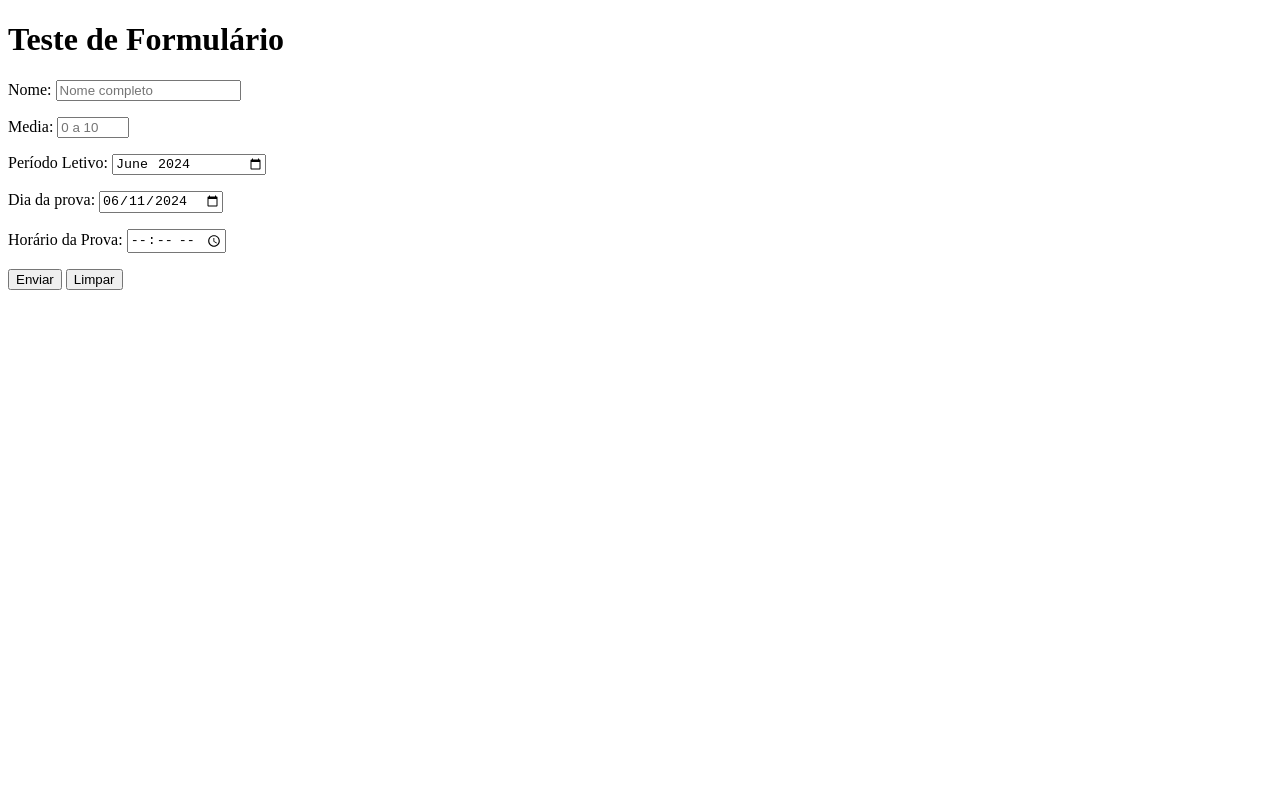
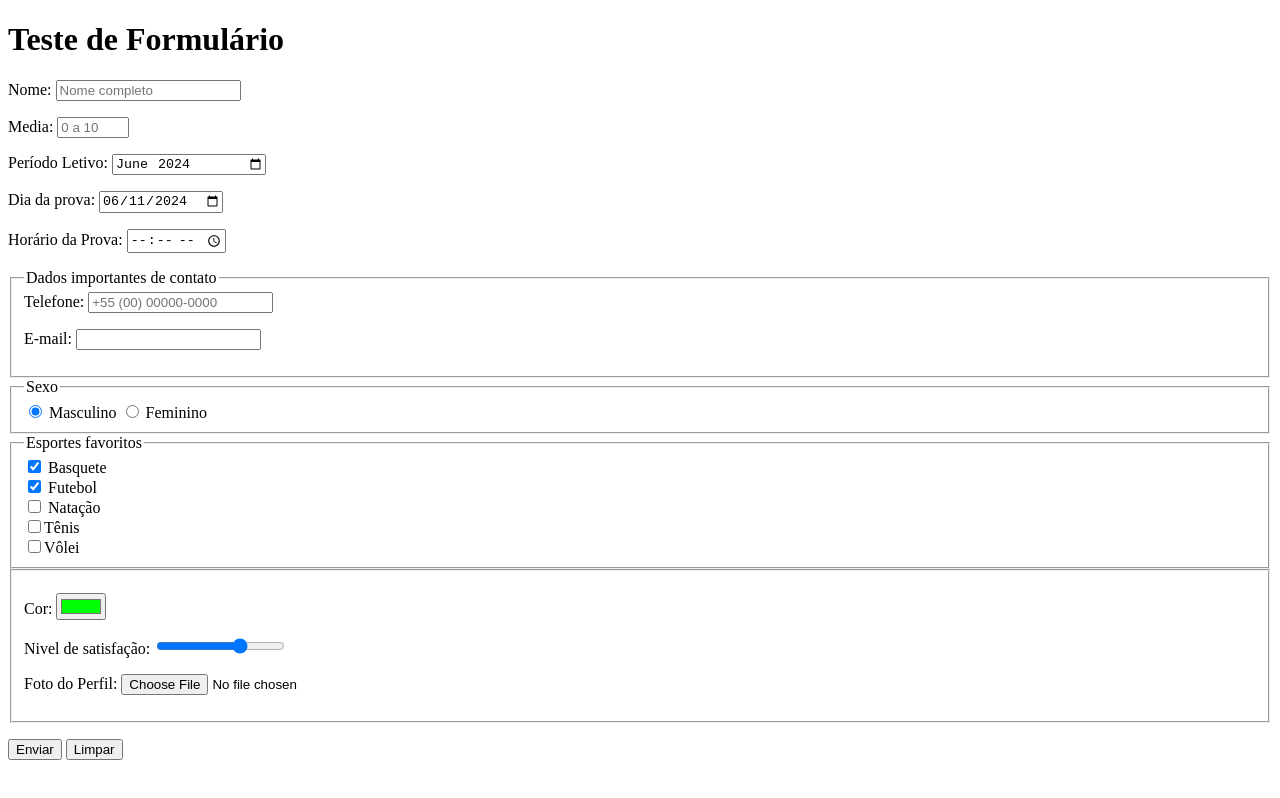
Before and after one commit to JoaoLaras/curso-html5-ccs3, a plain HTML site: page ex025/form003.html in a window 1280 px wide. Drawn offline with Linux system fonts and the light colour scheme.

Commit message:
Atualizando sobre formulários

```diff
--- a/ex025/form003.html
+++ b/ex025/form003.html
@@ -15,7 +15,7 @@
      </p>
      <p>
         <label for="imedia">Media:</label>
-        <input type="number" name="media" id="imedia" placeholder="0 a 10" min="0" max="10" step="0.1">
+        <input type="number" name="media" id="imedia" placeholder="0 a 10" min="0" max="10" step="0.1" required minlength="1">
      </p>
      <p>
         <label for="imes">Período Letivo: </label>
@@ -26,9 +26,53 @@
         <input type="date" name="dia" id="idia" value="2024-06-11">
      </p>
      <p><label for="ihora">Horário da Prova:  </label>
-        <input type="time" name="hora" id="ihora">
+        <input type="time" name="hora" id="ihora" >
 
     </p>
+     <fieldset>
+      <legend>Dados importantes de contato</legend>
+        <label for="itel">Telefone: </label>
+        <input type="tel" name="tel" id="itel" required  minlength="11" maxlength="50" autocomplete="tel"
+        pattern="\+\d{2} \(\d{2}\) \d{5}-\d{4}" placeholder="+55 (00) 00000-0000" >
+
+
+           <p>    <label for="iemail">E-mail:</label>
+         <input type="email" name="email" id="iemail" autocomplete="email">
+           </p>
+     </fieldset>
+
+     <fieldset>
+         <legend>Sexo</legend>
+         <input type="radio" name="sexo" id="imasc" checked value="Masculino">
+         <label for="imasc">Masculino</label>
+         <input type="radio" name="sexo" id="ifem" value="Feminino">
+         <label for="ifem">Feminino</label>
+     </fieldset>
+   <fieldset>
+      <legend>Esportes favoritos</legend>
+      <input type="checkbox" name="esbas" id="iesbas" checked>
+       <label for="iesbas">Basquete</label><br>
+      <input type="checkbox" name="esfut" id="iesfut" checked>
+       <label for="iesfut">Futebol</label><br>
+      <input type="checkbox" name="esnat" id="iesnat">
+      <label for="iesnat">Natação</label><br>
+      <input type="checkbox" name="esten" id="iesten">Tênis<br>
+      <input type="checkbox" name="esvolei" id="iesvolei">Vôlei<br>
+   </fieldset>
+      <fieldset>
+         <p>
+            <label for="icor">Cor:</label>
+            <input type="color" name="cor" id="icor" value="#00ff00">
+         </p>
+         <p>
+            <label for="inivel">Nivel de satisfação: </label>
+            <input type="range" name="nivel" id="inivel" value="7" min="1" max="10">
+         </p>
+         <p><label for="ifoto">Foto do Perfil:</label>
+         <input type="file" name="foto" id="ifoto"></p>
+         <!--Para usar controle de envio de arquivos, tem que enviar pelo method "POST"-->
+      </fieldset>
+
 
      <p>
         <input type="submit" value="Enviar">
@@ -36,5 +80,6 @@
      </p>
     </form>
 
+
 </body>
 </html>
```
Also changed, not shown: 1 other file.
